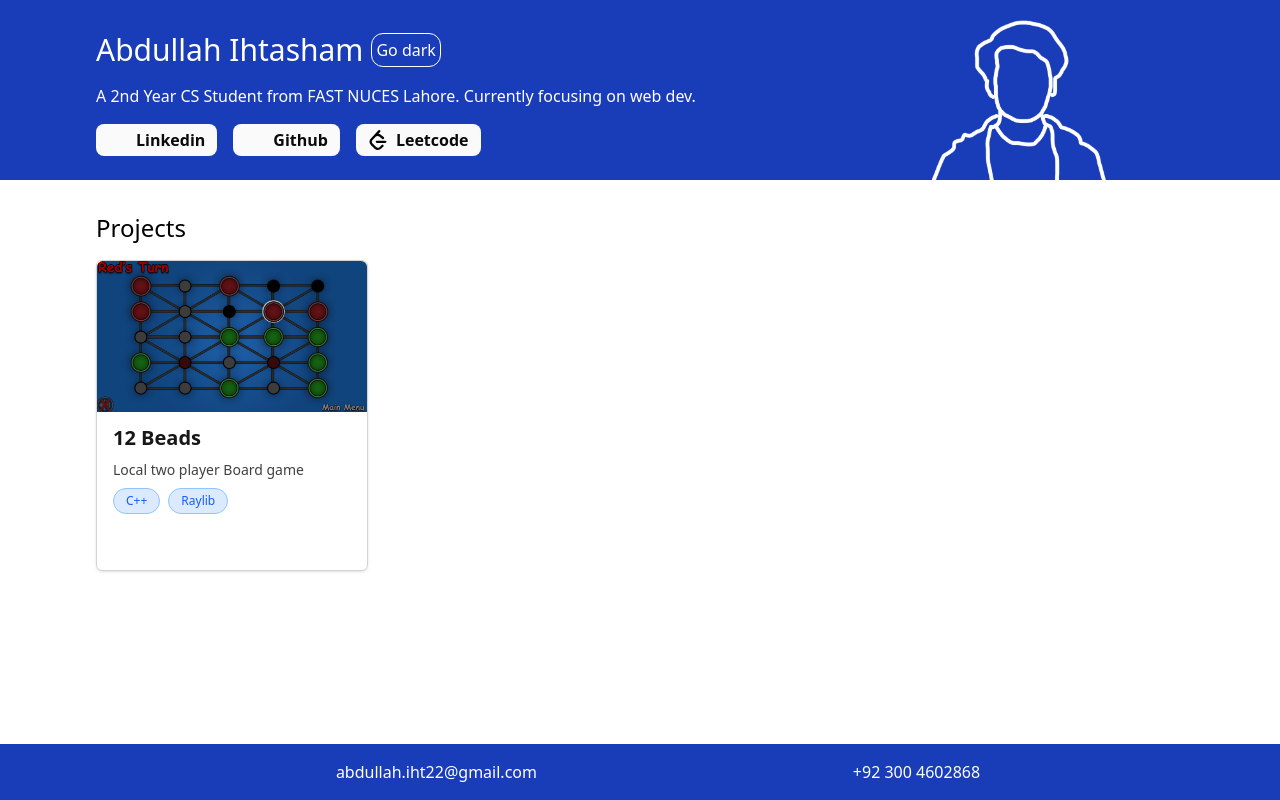
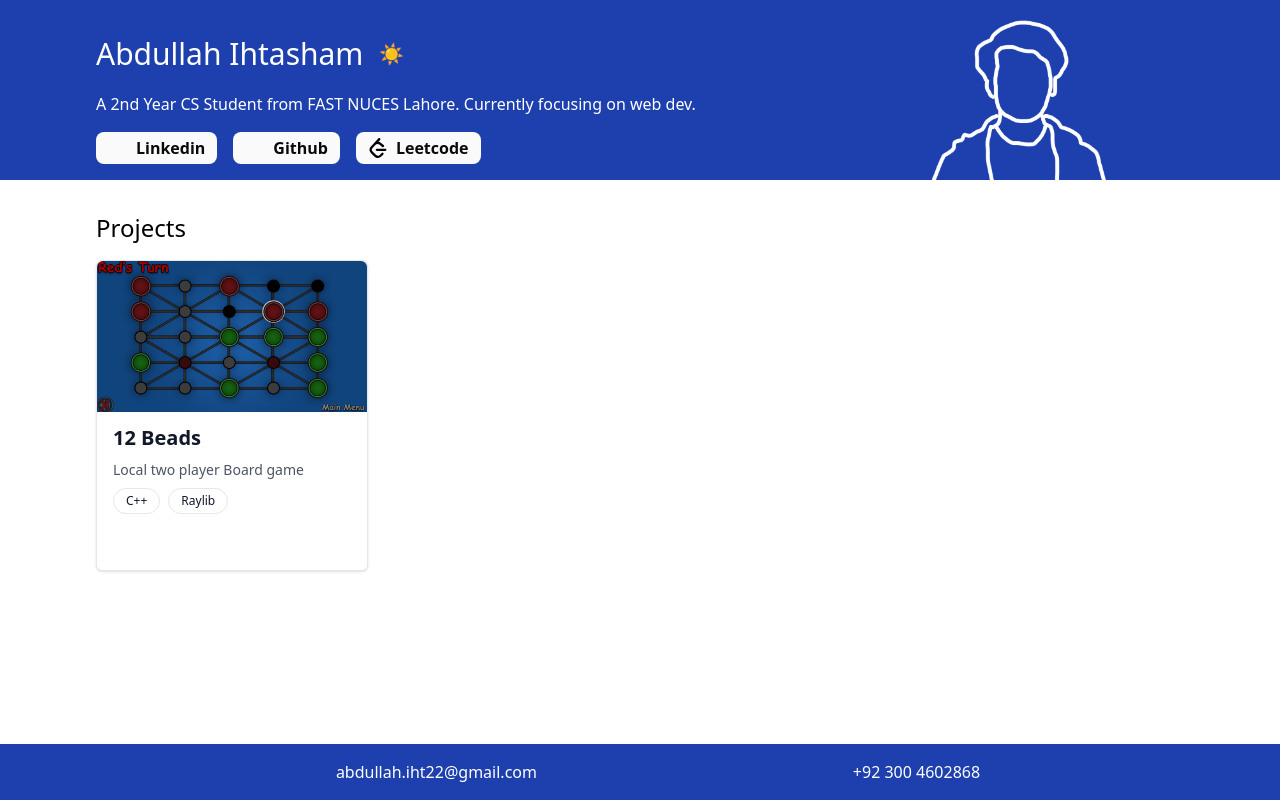
Before and after one commit to abn-oc/portfolio, a SvelteKit app: page / in a window 1280 px wide. Built offline with nearby package versions, Linux system fonts and the light colour scheme; some icons are missing.

Commit message:
darkmode

```diff
--- a/src/lib/project.svelte
+++ b/src/lib/project.svelte
@@ -11,19 +11,21 @@
 </script>
 
 <div
-	class="flex sm:w-1/4 w-1/1 flex-col gap-1 rounded-md border border-neutral-300 shadow-sm transition-shadow duration-100 hover:shadow-md"
+	class="flex sm:w-1/4 w-1/1 flex-col gap-1 rounded-md border shadow-sm transition-shadow duration-100 hover:shadow-md"
+	style="background: var(--card-bg); border-color: var(--card-border);"
 >
 	<img src={image} alt={name} class="h-auto w-full object-cover rounded-t-md" />
 
 	<div class="flex flex-col gap-2 p-2 px-4">
-		<p class="text-xl font-semibold text-neutral-900">{name}</p>
+		<p class="text-xl font-semibold" style="color: var(--card-text);">{name}</p>
 
-		<p class="text-sm text-neutral-700">{description}</p>
+		<p class="text-sm" style="color: var(--card-text-secondary);">{description}</p>
 
 		<div class="flex flex-wrap gap-2">
 			{#each tags as tag}
 				<span
-					class="rounded-full border border-blue-300 bg-blue-100 px-3 py-1 text-xs text-blue-600"
+					class="rounded-full border px-3 py-1 text-xs"
+					style="border-color: var(--card-border); color: var(--card-text); background: var(--card-bg);"
 					>{tag}</span
 				>
 			{/each}
@@ -34,9 +36,10 @@
 				<a
 					href={Link}
 					target="_blank"
-					class="flex items-center gap-1 text-sm text-blue-600 hover:underline"
+					class="flex items-center gap-1 text-sm hover:underline"
+					style="color: var(--card-text);"
 				>
-					<div class="h-8 w-8 hover:text-blue-800">
+					<div class="h-8 w-8 hover:opacity-80">
 						<FaExternalLinkAlt />
 					</div>
 				</a>
@@ -45,9 +48,10 @@
 				<a
 					href={github}
 					target="_blank"
-					class="flex items-center gap-1 text-sm text-gray-700 hover:underline"
+					class="flex items-center gap-1 text-sm hover:underline"
+					style="color: var(--card-text);"
 				>
-					<div class="h-8 w-8 hover:text-neutral-950">
+					<div class="h-8 w-8 hover:opacity-80">
 						<FaGithub />
 					</div>
 				</a>
--- a/src/lib/toggle.svelte
+++ b/src/lib/toggle.svelte
@@ -1,15 +1,18 @@
 <script lang="ts">
 	let darkMode = false;
 	function toggle() {
-        darkMode = !darkMode;
-        window.document.body.classList.toggle('dark');
-    }
+		darkMode = !darkMode;
+		window.document.body.classList.toggle('dark');
+	}
 </script>
 
-<button on:click={toggle} class="border p-1 rounded-xl">
-	{#if darkMode }
-		Go light
+<button
+	on:click={toggle}
+	class="p-2 rounded cursor-pointer text-xl hover:bg-gray-900/25"
+>
+	{#if darkMode}
+		<span>🌙</span>
 	{:else}
-		Go dark
+		<span>☀️</span>
 	{/if}
 </button>
--- a/src/routes/+page.svelte
+++ b/src/routes/+page.svelte
@@ -14,7 +14,8 @@
 <div class="flex h-screen w-screen flex-col gap-8">
 	<!-- header -->
 	<div
-		class="flex h-auto w-full flex-col-reverse flex-wrap bg-blue-800 px-12 text-white sm:h-45 sm:flex-row sm:px-24"
+		class="flex h-auto w-full flex-col-reverse flex-wrap px-12 text-white sm:h-45 sm:flex-row sm:px-24 sm:overflow-hidden"
+		style="background: var(--header-bg);"
 	>
 		<div class="flex flex-col gap-4 py-8">
 			<div class="flex flex-row gap-2 items-center">
@@ -53,7 +54,8 @@
 	</div>
 	<!-- Footer -->
 	<div
-		class="flex flex-col justify-evenly gap-4 bg-blue-800 p-8 py-8 text-white sm:flex-row sm:gap-0 sm:p-4 sm:py-4"
+		class="flex flex-col justify-evenly gap-4 p-8 py-8 text-white sm:flex-row sm:gap-0 sm:p-4 sm:py-4"
+		style="background: var(--header-bg);"
 	>
 		<div class="flex flex-row items-center gap-4">
 			<div class="w-5"><FaRegEnvelope /></div>
@@ -78,6 +80,14 @@
 	:root {
 		--bg-color: #ffffff;
 		--text-color: #000000;
+		--header-bg: #1e40af; /* blue-800 */
+		--card-bg: #ffffff;
+		--card-border: #e5e7eb;
+		--card-text: #111827;
+		--card-text-secondary: #4b5563;
+		--social-bg: #f9fafb;
+		--social-text: #111827;
+		--social-hover: #e5e7eb;
 	}
 
 	:global(body) {
@@ -86,7 +96,15 @@
 	}
 
 	:global(body.dark) {
-		--bg-color: #000000;
+		--bg-color: #111827;
 		--text-color: #ffffff;
+		--header-bg: #1f2937;
+		--card-bg: #1f2937;
+		--card-border: #374151;
+		--card-text: #f9fafb;
+		--card-text-secondary: #d1d5db;
+		--social-bg: #374151;
+		--social-text: #f9fafb;
+		--social-hover: #4b5563;
 	}
 </style>
```
